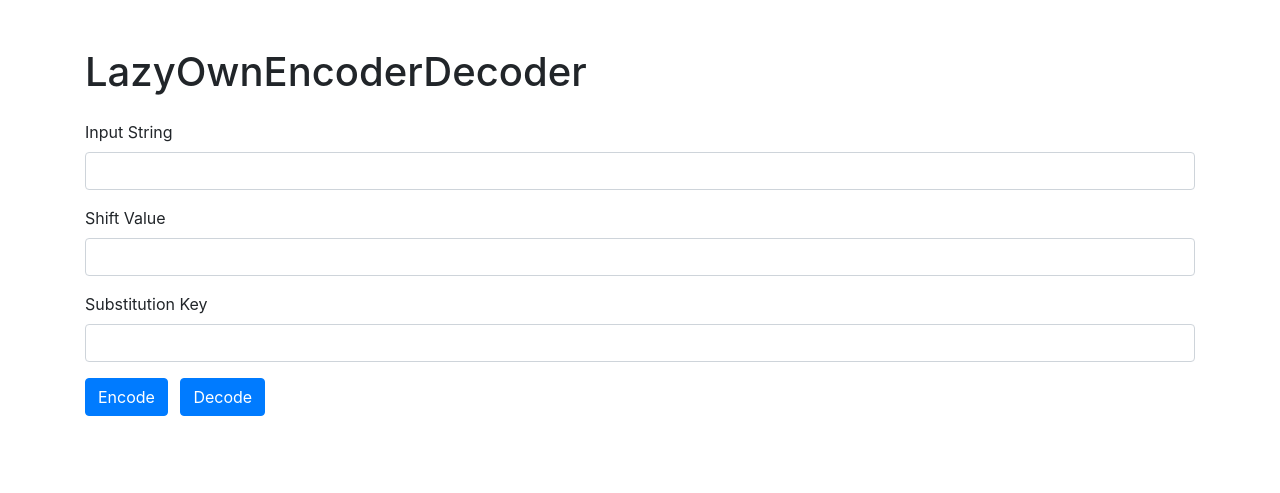
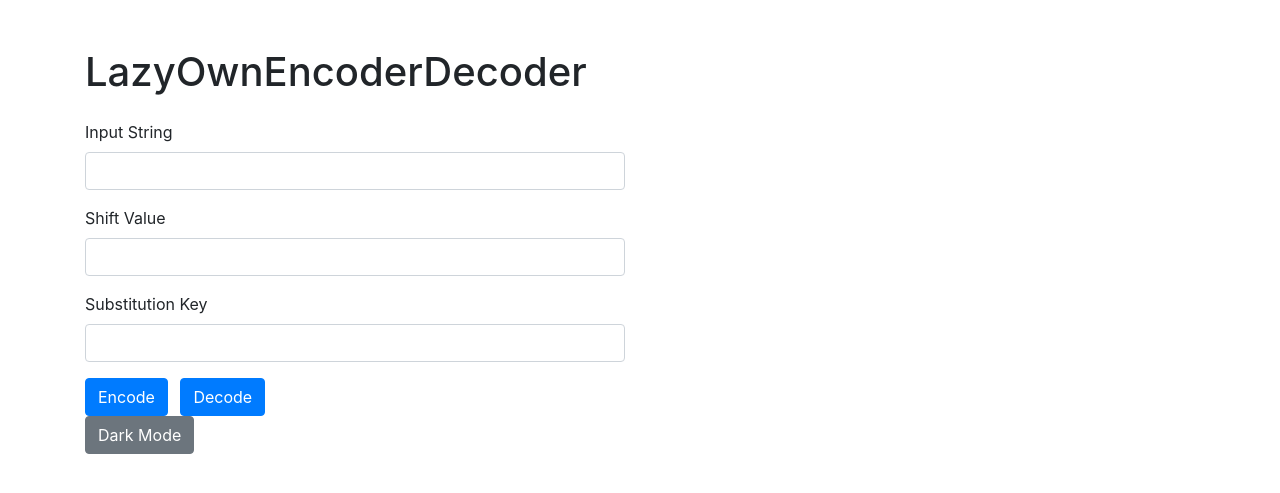
Before and after one commit to grisuno/LazyOwnEncoderDecoder, a Flask app: page / in a window 1280 px wide. Shown: the top 493 px of the page. Run offline with Flask 2, Linux system fonts and the light colour scheme; some libraries are stand-ins or nearby versions.

Commit message:
Update index.html

```diff
--- a/templates/index.html
+++ b/templates/index.html
@@ -1,4 +1,3 @@
-<!-- templates/index.html -->
 <!DOCTYPE html>
 <html lang="en">
 <head>
@@ -6,13 +5,16 @@
     <meta name="viewport" content="width=device-width, initial-scale=1.0">
     <title>LazyOwnEncoderDecoder</title>
     <link rel="stylesheet" href="https://stackpath.bootstrapcdn.com/bootstrap/4.3.1/css/bootstrap.min.css">
+    <link id="themeStylesheet" rel="stylesheet" href="{{ url_for('static', filename='css/light-mode.css') }}">
     <style>
-        /* Estilos personalizados aquí */
+        .btn-switch-mode {
+            margin-bottom: 15px;
+        }
     </style>
 </head>
 <body>
     <div class="container">
-        <h1 class="mt-5 mb-4">LazyOwnEncoderDecoder</h1>
+        <h1 class="mt-5 mb-4 neon-text">LazyOwnEncoderDecoder</h1>
         {% with messages = get_flashed_messages(with_categories=true) %}
             {% if messages %}
                 {% for category, message in messages %}
@@ -20,7 +22,8 @@
                 {% endfor %}
             {% endif %}
         {% endwith %}
-
+        <div class="row">
+            <div class="col-md-6">
                 <form method="post">
                     {{ form.hidden_tag() }}
                     <div class="form-group">
@@ -38,13 +41,29 @@
                     <button type="submit" name="action" value="encode" class="btn btn-primary">Encode</button>
                     <button type="submit" name="action" value="decode" class="btn btn-primary ml-2">Decode</button>
                 </form>
-
+                <button class="btn btn-secondary btn-switch-mode" onclick="switchMode()">Dark Mode</button>
+            </div>
+            <div class="col-md-6">
                 {% if result %}
-            <div class="mt-4">
+                    <div class="content">
                         <h5>Result:</h5>
                         <pre>{{ result }}</pre>
                     </div>
                 {% endif %}
             </div>
+        </div>
+    </div>
+    <script>
+        function switchMode() {
+            const themeStylesheet = document.getElementById('themeStylesheet');
+            if (themeStylesheet.getAttribute('href').includes('light-mode.css')) {
+                themeStylesheet.setAttribute('href', '{{ url_for('static', filename='css/dark-mode.css') }}');
+                document.querySelector('.btn-switch-mode').innerText = 'Light Mode';
+            } else {
+                themeStylesheet.setAttribute('href', '{{ url_for('static', filename='css/light-mode.css') }}');
+                document.querySelector('.btn-switch-mode').innerText = 'Dark Mode';
+            }
+        }
+    </script>
 </body>
 </html>
```
Lines whose indentation alone changed are shown as unchanged.
